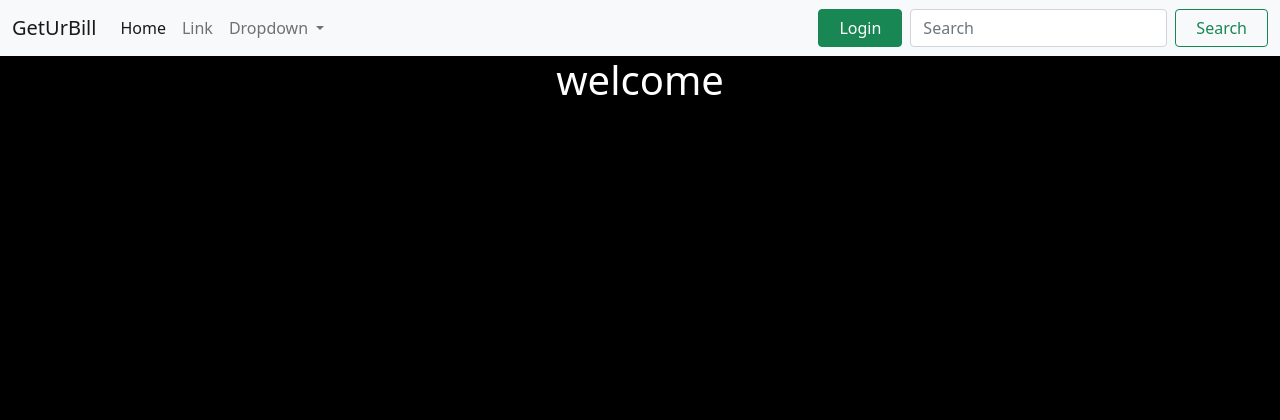
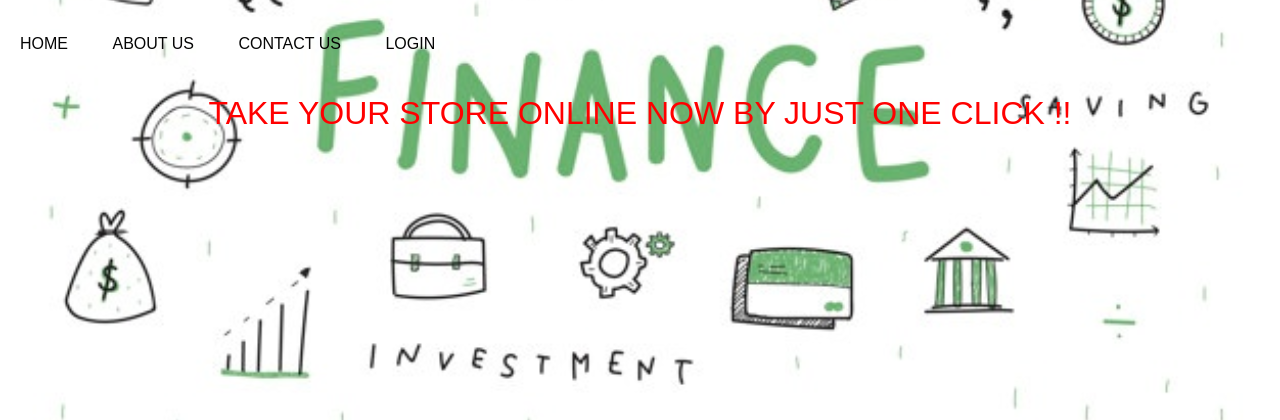
Before and after one commit to Gourav5015/getUrBill, a Django app: page / in a window 1280 px wide. Shown: the top 420 px of the page. Run offline with Django 3.2, Linux system fonts and the light colour scheme.

Commit message:
style + background

```diff
--- a/management/GetUrBill/static/style.css
+++ b/management/GetUrBill/static/style.css
@@ -1,16 +1,52 @@
 *{
-    margin:0px;
-    padding:0px;
+    margin: 0px;
+    padding: 0px;
+    font-family: sans-serif;
 }
 body{
-    background-color: black;
+    background-image:url("background.jpeg");
+    background-size: cover;
+    background-position: center;
 }
-.welcome{
+.navbar{
+    width: 100%;
+    margin: auto;
+    padding: 35px 0;
+    display: flex;
+    align-items: center;
+    justify-content: space-between;
+}
+.navbar ul li{
+    list-style: none;
+    display: inline-block;
+    margin: 0 20px;
+    position: sticky;
+}
+.navbar ul li a{
+    text-decoration: none;
+    color: rgb(5, 5, 5);
+    text-transform: uppercase;
+}
+.navbar ul li::after{
+    content: '';
+    height: 3px;
+    width: 0%;
+    background: #009688;
+    position: absolute;
+    left: 0;
+    bottom: -10px;
+    transition: 0.5s;
+}
+.navbar ul li:hover::after{
+    width: 100%;
+}
+.content h1{
+    margin: 20px auto;
+    font-weight: 10;
+    line-height: 10px;
+    color: red;
+    height: 50px;
+    position: relative;
+    justify-content: center;
     text-align: center;
-    color:white;
 }
-.btn{
-    width:10opx;
-    padding-left: 20px;
-    padding-right: 20px;
-}
--- a/management/templates/index.html
+++ b/management/templates/index.html
@@ -1,48 +1,25 @@
 <!DOCTYPE html>
 <html lang="en">
 <head>
-    {% load static %}
-    <link href="https://cdn.jsdelivr.net/npm/bootstrap@5.1.0/dist/css/bootstrap.min.css" rel="stylesheet" integrity="sha384-KyZXEAg3QhqLMpG8r+8fhAXLRk2vvoC2f3B09zVXn8CA5QIVfZOJ3BCsw2P0p/We" crossorigin="anonymous">
+  {% load static %}
     <title>GetUrBill</title>
     <link rel="stylesheet" href="{% static 'style.css' %}">
 </head>
 <body>
-    <script src="https://cdn.jsdelivr.net/npm/bootstrap@5.1.0/dist/js/bootstrap.bundle.min.js" integrity="sha384-U1DAWAznBHeqEIlVSCgzq+c9gqGAJn5c/t99JyeKa9xxaYpSvHU5awsuZVVFIhvj" crossorigin="anonymous"></script>
-    <nav class="navbar navbar-expand-lg navbar-light bg-light">
-        <div class="container-fluid">
-          <a class="navbar-brand" href="#">GetUrBill</a>
-          <button class="navbar-toggler" type="button" data-bs-toggle="collapse" data-bs-target="#navbarSupportedContent" aria-controls="navbarSupportedContent" aria-expanded="false" aria-label="Toggle navigation">
-            <span class="navbar-toggler-icon"></span>
-          </button>
-          <div class="collapse navbar-collapse" id="navbarSupportedContent">
-            <ul class="navbar-nav me-auto mb-2 mb-lg-0">
-              <li class="nav-item">
-                <a class="nav-link active" aria-current="page" href="#">Home</a>
-              </li>
-              <li class="nav-item">
-                <a class="nav-link" href="#">Link</a>
-              </li>
-              <li class="nav-item dropdown">
-                <a class="nav-link dropdown-toggle" href="#" id="navbarDropdown" role="button" data-bs-toggle="dropdown" aria-expanded="false">
-                  Dropdown
-                </a>
-                <ul class="dropdown-menu" aria-labelledby="navbarDropdown">
-                  <li><a class="dropdown-item" href="#">Action</a></li>
-                  <li><a class="dropdown-item" href="#">Another action</a></li>
-                  <li><hr class="dropdown-divider"></li>
-                  <li><a class="dropdown-item" href="#">Something else here</a></li>
-                </ul>
-              </li>
-            </ul>
-            <button class="btn btn-success mx-2">Login</button>
-            <form class="d-flex">
-              <input class="form-control me-2" type="search" placeholder="Search" aria-label="Search">
-              <button class="btn btn-outline-success" type="submit">Search</button>
-            </form>
-          </div>
-        </div>
-      </nav>
-
-<h1 class="welcome">welcome</h1>
+    <div class="banner">
+      <div class="navbar">
+        <ul>
+          <li><a href="#">Home</a></li>
+          <li><a href="#">About us</a></li>
+          <li><a href="#">Contact us</a></li>
+          <li><a href="#">Login</a></li>
+        </ul>
+      </div>
+    </div>
+<div class="content">
+  <h1>
+    TAKE YOUR STORE ONLINE NOW BY JUST ONE CLICK !!
+  </h1>
+</div>
 </body>
 </html>
```
Also changed, not shown: management/GetUrBill/static/background.jpeg (added).
